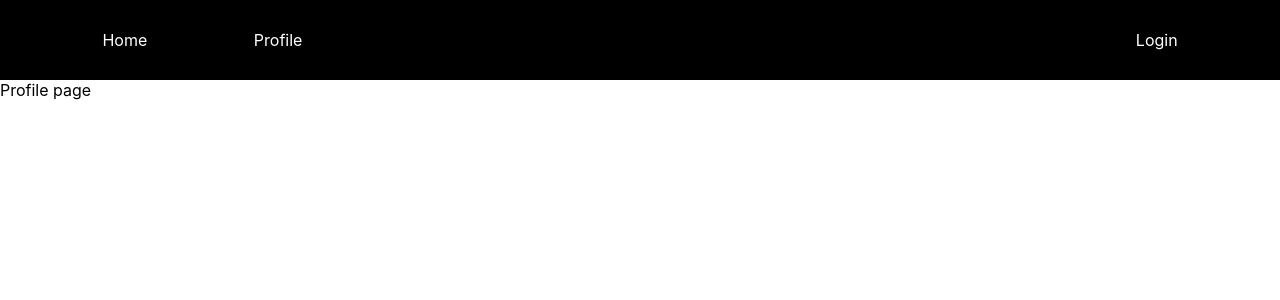
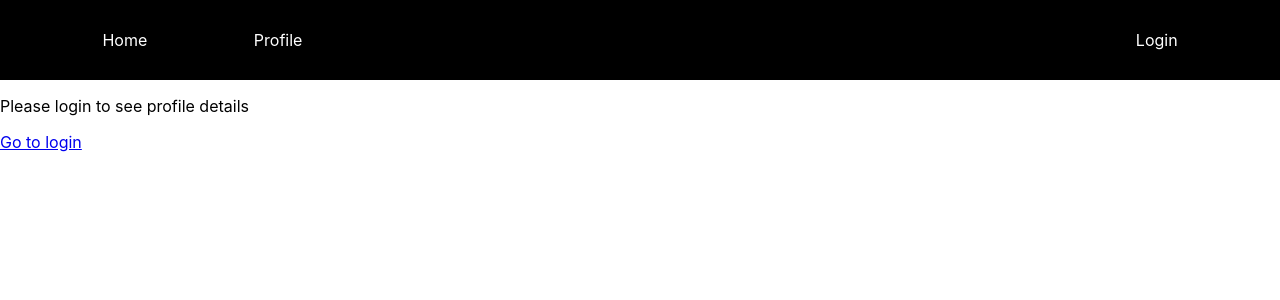
Before and after one commit to elinordin/space-finder-frontend, a React (Create React App) app: page /profile in a window 1280 px wide. Shown: the top 300 px of the page. Built offline with nearby package versions, Linux system fonts and the light colour scheme.

Commit message:
add user attributes

```diff
--- a/src/components/App.tsx
+++ b/src/components/App.tsx
@@ -38,7 +38,9 @@ export default class App extends React.Component<{}, AppState>{
             <Route exact path='/login'>
               <Login authService={this.authService} setUser={this.setUser}/>
             </Route>
-            <Route exact path='/profile' component={Profile}/>
+            <Route exact path='/profile'>
+              <Profile authService={this.authService} user={this.state.user}/>
+            </Route>
           </Switch>
         </Router>
       </div>
--- a/src/components/Profile.tsx
+++ b/src/components/Profile.tsx
@@ -1,15 +1,47 @@
 import React from 'react';
-import { User } from '../models/Model';
+import { Link } from 'react-router-dom';
+import { User, UserAttribute } from '../models/Model';
+import { AuthService } from '../services/AuthService';
 
-interface ProfileProps {user: User}
+interface ProfileState {
+    userAttributes: UserAttribute[]
+}
+interface ProfileProps {
+    authService: AuthService,
+    user: User | undefined
+}
 
-export default class Profile extends React.Component<ProfileProps> {
+export default class Profile extends React.Component<ProfileProps, ProfileState> {
+
+    state: ProfileState = {
+        userAttributes: []
+    }
+
+    async componentDidMount(){
+        const attributes = await this.props.authService.getUserAttributes()
+
+        this.setState({userAttributes: attributes})
+    }
 
     render() {
         return (
-            <div>
-                Profile page
-            </div>
+            <section>
+                {this.props.user?
+                    <div>
+                        <h2>Here are the attributes</h2>
+                        <ul>
+                            {this.state.userAttributes.map((attribute) => (
+                                <li key={attribute.key}>{attribute.key} : {attribute.value}</li>
+                            ))}
+                        </ul>
+                    </div>
+                    :
+                    <div>
+                        <p>Please login to see profile details</p>
+                        <Link to='/login'>Go to login</Link>
+                    </div>
+                }
+            </section>
         )
     }
 }
--- a/src/models/model.ts
+++ b/src/models/model.ts
@@ -4,3 +4,8 @@ export interface User {
     name: string,
     email: string
 }
+
+export interface UserAttribute {
+    key: string,
+    value: string
+}
--- a/src/services/AuthService.ts
+++ b/src/services/AuthService.ts
@@ -1,4 +1,4 @@
-import { User } from '../models/Model'
+import { User, UserAttribute } from '../models/Model'
 
 export class AuthService {
 
@@ -11,4 +11,14 @@ export class AuthService {
             return undefined
         }
     }
+
+    public async getUserAttributes():Promise<UserAttribute[]>{
+        const result: UserAttribute[] = []
+        result.push({key: 'Description', value: 'Yo yo yo! I am the best user'})
+        result.push({key: 'Age', value: 'Soon to be 27'})
+        result.push({key: 'Country', value: 'Sweden'})
+        result.push({key: 'Job', value: 'Engineer'})
+
+        return result
+    }
 }
```
